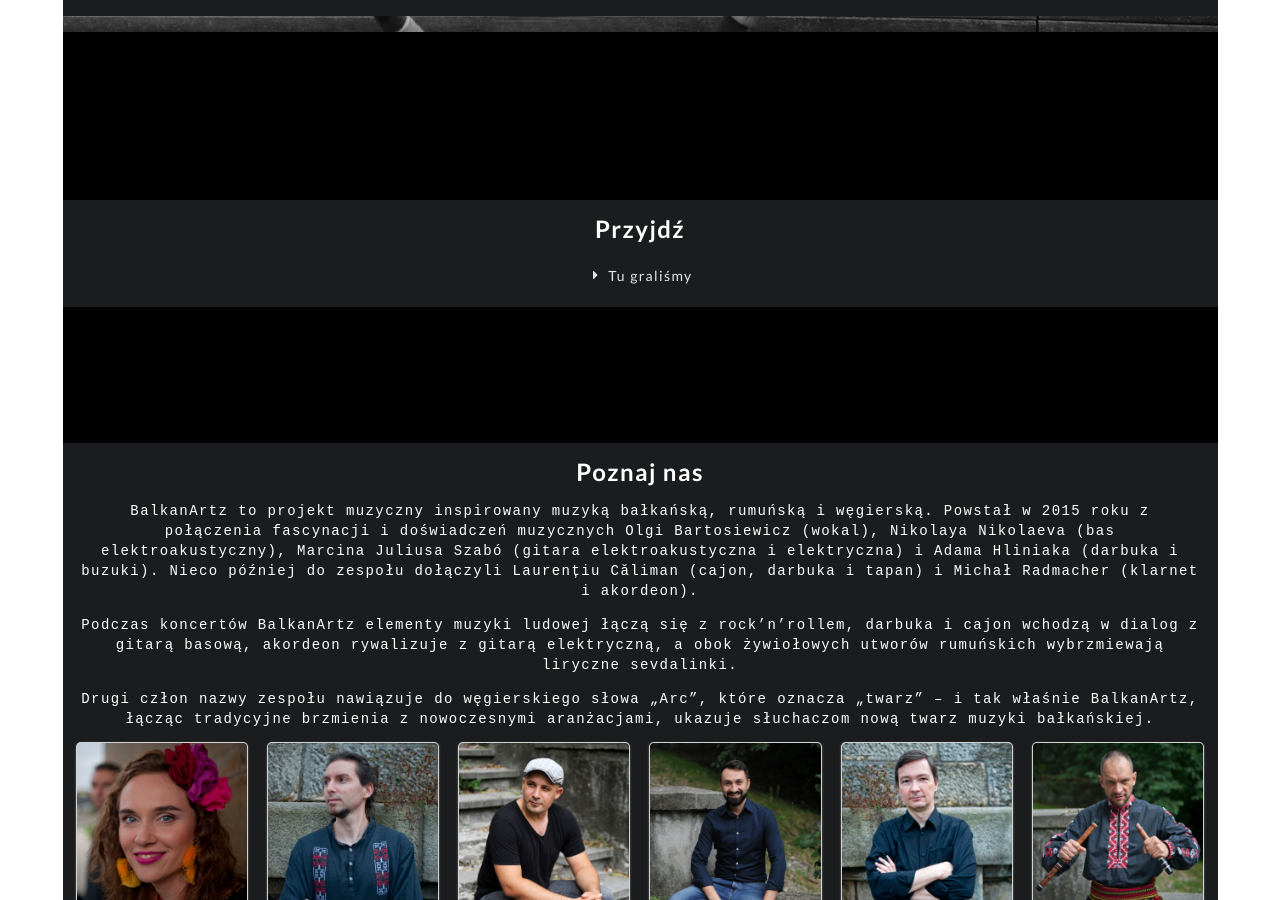
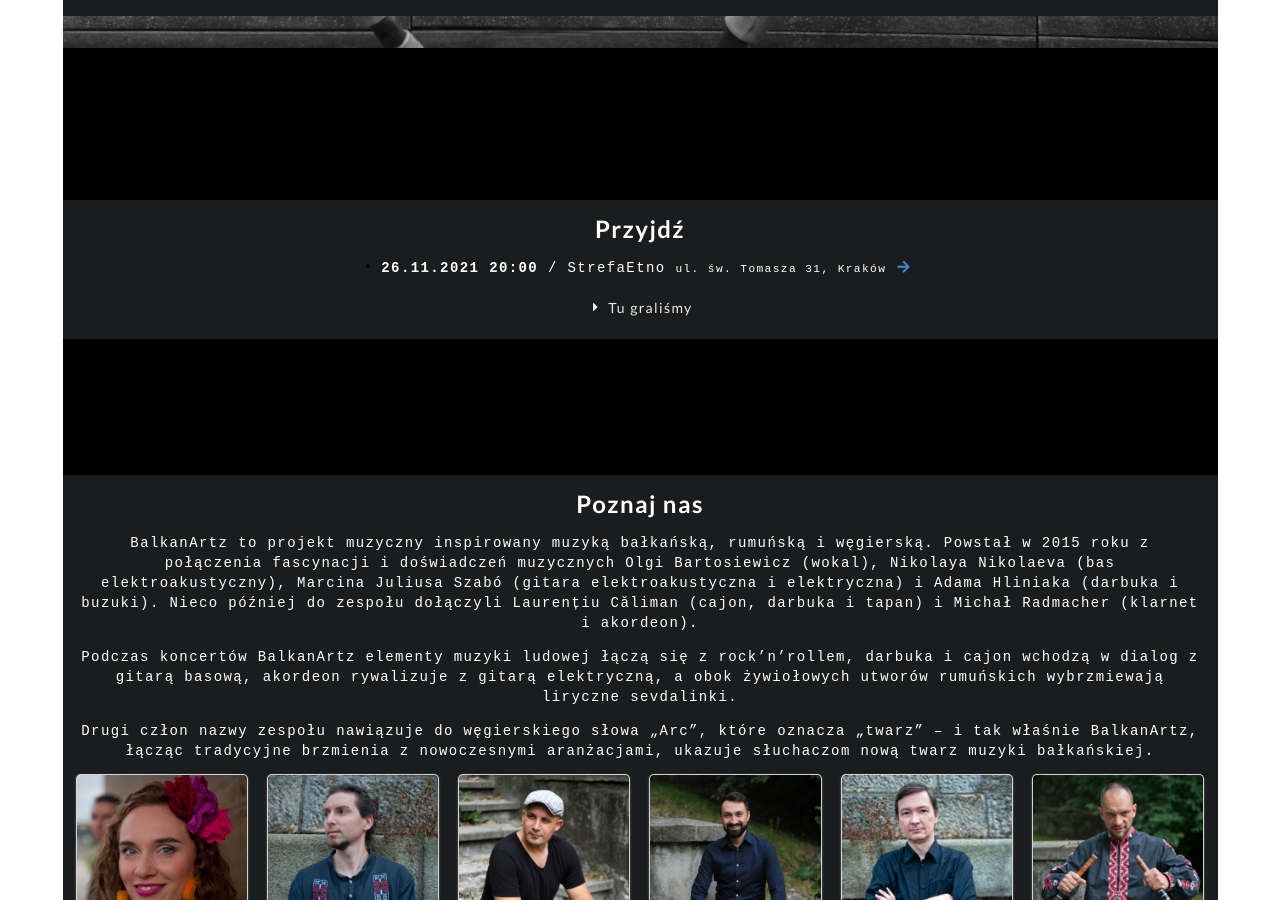
Before and after one commit to mradmacher/balkanartz.eu, a Jekyll site: the page built from index.html, in a window 1280 px wide and 900 px high, scrolled down 1448 px. Built offline with Jekyll 4.4.1, drawn with Linux system fonts in a browser that asks for light colours.

Commit message:
update concerts

```diff
--- a/index.html
+++ b/index.html
@@ -78,6 +78,9 @@
     <div class="sixteen wide computer sixteen wide mobile center aligned black column">
       <h2 class="header">Przyjdź</h2>
       <ul class="ui list">
+        <li class="item">
+          <b>26.11.2021 20:00</b> / StrefaEtno <small>ul. św. Tomasza 31, Kraków</small><a href="https://www.facebook.com/events/282860523749683">&nbsp;<i class="arrow right icon"></i></a>
+        </li>
       </ul>
 
       <div class="ui inverted accordion">
```
Also changed, not shown: Gemfile.lock.
